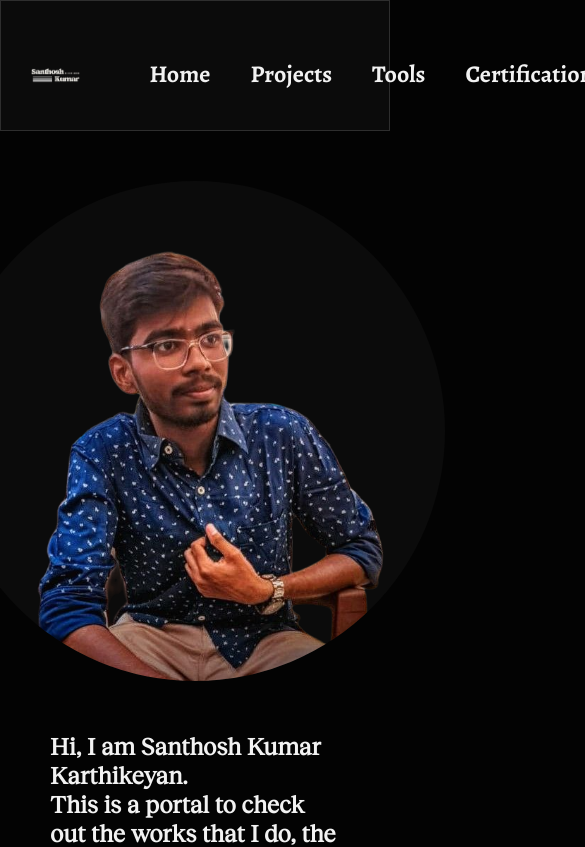
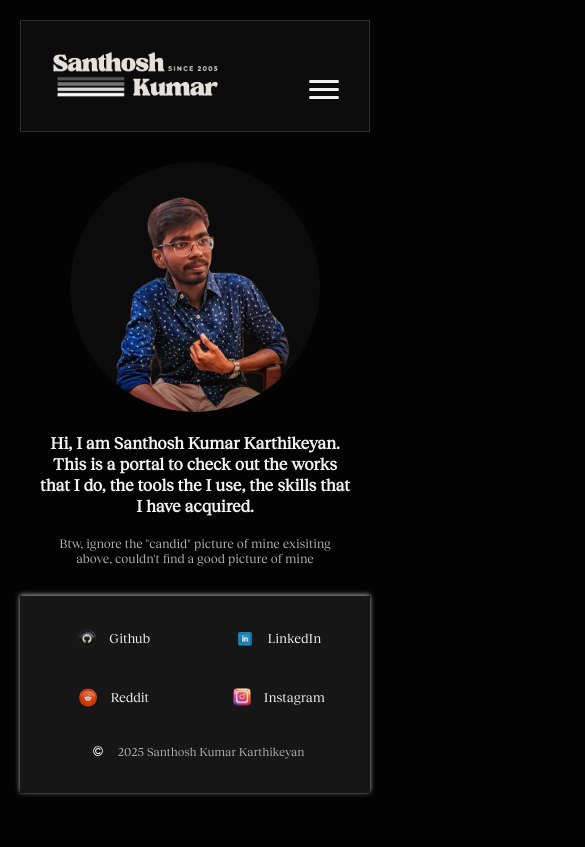
Before and after one commit to santhosh-kumar-karthikeyan/portfolio, a React (Vite) app: page / in a window 390 px wide. Shown: the top 847 px of the page, 585 px wide, since content can reach past the window. Built offline with nearby package versions, Linux system fonts and the light colour scheme.

Commit message:
add mobile responsive styles until now

```diff
--- a/src/components/Footer/Footer.jsx
+++ b/src/components/Footer/Footer.jsx
@@ -3,11 +3,12 @@ import styles from "./Footer.module.css";
 export default function Footer() {
   return (
     <footer className={styles.footer}>
+      <div className={styles.socials}>
         <div className={styles.iconContainer}>
           <img
             className={styles.icon}
             src="/assets/github.png"
-            alt="logo of github"
+            alt="GitHub logo"
           />
           <a
             className={styles.link}
@@ -21,34 +22,26 @@ export default function Footer() {
           <img
             className={styles.icon}
             src="/assets/linkedin.png"
-          alt="logo of linkedin"
+            alt="LinkedIn logo"
           />
           <a
             className={styles.link}
             target="_blank"
             href="https://www.linkedin.com/in/santhosh-k-kumar"
           >
-          Linkedin
+            LinkedIn
           </a>
         </div>
-      <section className={styles.iconContainer}>
-        <img
-          className={styles.icon}
-          src="/assets/copyright.svg"
-          alt="copyright-icon"
-        />
-        2025 Santhosh Kumar Karthikeyan
-      </section>
         <div className={styles.iconContainer}>
           <img
             className={styles.icon}
             src="/assets/reddit.png"
-            alt="reddit logo"
+            alt="Reddit logo"
           />
           <a
+            className={styles.link}
             target="_blank"
-            className={styles.link}
-            href="https://wwww.reddit.com"
+            href="https://www.reddit.com"
           >
             Reddit
           </a>
@@ -57,16 +50,26 @@ export default function Footer() {
           <img
             className={styles.icon}
             src="/assets/instagram.png"
-            alt="instagram logo"
+            alt="Instagram logo"
           />
           <a
             className={styles.link}
             target="_blank"
-            href="https://www.instagram.com/chica_chica_slim_s4ndy"
+            href="https://www.instagram.com/"
           >
             Instagram
           </a>
         </div>
+      </div>
+
+      <div className={styles.copy}>
+        <img
+          className={styles.icon}
+          src="/assets/copyright.svg"
+          alt="copyright"
+        />
+        <span>2025 Santhosh Kumar Karthikeyan</span>
+      </div>
     </footer>
   );
 }
--- a/src/components/Footer/Footer.module.css
+++ b/src/components/Footer/Footer.module.css
@@ -1,33 +1,87 @@
 .footer {
-    position: relative;
-    bottom: 0;
-    left: 0;
     width: 100%;
+    background-color: var(--bg-light);
+    font-size: 0.9rem;
+    padding: 30px 20px 20px;
     display: flex;
-    justify-content: space-between;
+    flex-direction: column;
     align-items: center;
-    background-color: var(--bg-light);
-    font-size: small;
-    padding: 20px;
+    gap: 25px;
     box-shadow: 0 -1px 5px var(--text-muted);
+}
+
+.socials {
+    display: flex;
+    flex-wrap: wrap;
+    justify-content: center;
+    gap: 25px;
 }
 
 .iconContainer {
     display: flex;
-    justify-content: flex-start;
     align-items: center;
+    gap: 8px;
 }
 
 .icon {
-    width: 30px;
-    height: 30px;
+    width: 24px;
+    height: 24px;
 }
 
 .link {
     text-decoration: none;
     color: var(--text);
+    font-weight: 500;
 }
 
 .link:visited {
     color: var(--text-muted);
 }
+
+.copy {
+    display: flex;
+    align-items: center;
+    gap: 8px;
+    color: var(--text-muted);
+    font-size: 0.85rem;
+}
+
+@media (max-width: 600px) {
+    .footer {
+        flex-direction: column;
+        align-items: center;
+        gap: 20px;
+        text-align: center;
+        padding: 30px 20px;
+        margin-bottom: 0px;
+    }
+
+    .iconContainer {
+        width: 45%;
+        justify-content: center;
+        gap: 10px;
+        margin-bottom: 10px;
+    }
+
+    .footer .iconContainer:nth-child(5) {
+        width: 100%;
+        order: 5;
+        margin-top: 20px;
+        font-size: 0.85rem;
+        color: var(--text-muted);
+        justify-content: center;
+    }
+
+    .footer .icon {
+        width: 24px;
+        height: 24px;
+    }
+
+    .link {
+        font-size: 0.95rem;
+    }
+
+    .footer {
+        flex-wrap: wrap;
+    }
+}
--- a/src/components/Hero/Hero.module.css
+++ b/src/components/Hero/Hero.module.css
@@ -5,6 +5,8 @@
     flex-direction: column;
     justify-content: center;
     align-items: center;
+    text-align: center;
+    gap: 30px;
 }
 
 .mainImage {
@@ -14,9 +16,31 @@
     object-fit: cover;
     object-position: center 20%;
     background-color: var(--bg);
-    margin-bottom: 50px;
 }
 
 .mutedText {
     color: var(--text-muted);
+    font-weight: normal;
+    margin-top: 20px;
+    font-size: 0.9rem;
 }
+
+@media (max-width: 768px) {
+    .hero {
+        margin: 30px 20px;
+        gap: 20px;
+    }
+
+    .mainImage {
+        width: 250px;
+        height: 250px;
+    }
+
+    h2 {
+        font-size: 1.2rem;
+    }
+
+    h4 {
+        font-size: 0.8rem;
+    }
+}
--- a/src/components/Navbar/Navbar.jsx
+++ b/src/components/Navbar/Navbar.jsx
@@ -1,29 +1,55 @@
+import { useState } from "react";
 import styles from "./Navbar.module.css";
 
 export default function Navbar() {
+  const [isOpen, setIsOpen] = useState(false);
+
   return (
     <nav className={styles.navbar}>
-      <a href="/" >
-              <img className={styles.logoText} src="/logo/dark1.png" alt="logo" />
+      <a href="/">
+        <img className={styles.logoText} src="/logo/dark1.png" alt="logo" />
       </a>
-      <ul className={styles.navlist}>
+
+      <button
+        className={styles.hamburger}
+        onClick={() => setIsOpen(!isOpen)}
+        aria-label="Toggle navigation"
+      >
+        <div className={`${styles.bar} ${isOpen ? styles.open : ""}`}></div>
+        <div className={`${styles.bar} ${isOpen ? styles.open : ""}`}></div>
+        <div className={`${styles.bar} ${isOpen ? styles.open : ""}`}></div>
+      </button>
+
+      <ul className={`${styles.navlist} ${isOpen ? styles.showMenu : ""}`}>
         <li>
-          <a href="/Home">Home</a>
+          <a href="/Home" onClick={() => setIsOpen(false)}>
+            Home
+          </a>
         </li>
         <li>
-          <a href="/Projects">Projects</a>
+          <a href="/Projects" onClick={() => setIsOpen(false)}>
+            Projects
+          </a>
         </li>
         <li>
-          <a href="/Tools">Tools</a>
+          <a href="/Tools" onClick={() => setIsOpen(false)}>
+            Tools
+          </a>
         </li>
         <li>
-          <a href="/Certifications">Certifications</a>
+          <a href="/Certifications" onClick={() => setIsOpen(false)}>
+            Certifications
+          </a>
         </li>
         <li>
-          <a href="/About">About</a>
+          <a href="/About" onClick={() => setIsOpen(false)}>
+            About
+          </a>
         </li>
         <li>
-          <a href="/Contact">Contact</a>
+          <a href="/Contact" onClick={() => setIsOpen(false)}>
+            Contact
+          </a>
         </li>
       </ul>
     </nav>
--- a/src/components/Navbar/Navbar.module.css
+++ b/src/components/Navbar/Navbar.module.css
@@ -1,43 +1,35 @@
+/* Default: desktop layout */
 .navbar {
-    padding: 47px 30px 30px;
+    padding: 30px;
     display: flex;
     justify-content: space-between;
     align-items: center;
-    font-family: "Zilla Slab", Impact, Haettenschweiler, 'Arial Narrow Bold', sans-serif;
     background-color: var(--bg);
+    border: 1px solid var(--border-muted);
+    font-family: "Zilla Slab", sans-serif;
     font-weight: 700;
     font-size: x-large;
-    border: 1px solid var(--border-muted);
+    flex-direction: row;
+}
+
+.logoText {
+    height: 70px;
 }
 
 .navlist {
-    width: 70%;
     display: flex;
     justify-content: space-around;
     align-items: center;
-    font-family: "Alegreya", Impact, Haettenschweiler, 'Arial Narrow Bold', sans-serif;
+    list-style: none;
+    gap: 30px;
+    font-family: "Alegreya", serif;
     font-weight: 700;
     font-size: x-large;
-    list-style: none;
 }
 
-.logoText {
-    cursor: pointer;
-    height: 100px;
-    width: 50%;
-    height: auto;
-    margin-top: 0px;
-}
-
-.navlist > a {
-    height: 90%;
-}
-
-.navlist > li > a{
+.navlist li a {
     display: inline-block;
     padding: 10px 20px;
-    cursor: pointer;
-    border-radius: 2px;
     text-decoration: none;
     color: var(--text);
     transition: transform 0.3s ease, background-color 0.3s ease;
@@ -47,3 +39,72 @@
     background-color: var(--bg-light);
     transform: scale(1.1);
 }
+
+/* Hamburger (hidden on desktop) */
+.hamburger {
+    display: none;
+    flex-direction: column;
+    justify-content: space-around;
+    width: 30px;
+    height: 24px;
+    background: none;
+    border: none;
+    cursor: pointer;
+    z-index: 1001;
+}
+
+.bar {
+    height: 3px;
+    width: 100%;
+    background-color: var(--text);
+    border-radius: 2px;
+    transition: all 0.3s ease-in-out;
+}
+
+.bar.open:nth-child(1) {
+    transform: rotate(45deg) translate(5px, 5px);
+}
+
+.bar.open:nth-child(2) {
+    opacity: 0;
+}
+
+.bar.open:nth-child(3) {
+    transform: rotate(-45deg) translate(5px, -5px);
+}
+
+/* ✅ MOBILE FIX */
+@media (max-width: 768px) {
+    .navbar {
+        flex-direction: column;
+        align-items: flex-start;
+        gap: 10px;
+    }
+
+    .logoText {
+        height: 50px;
+    }
+
+    .hamburger {
+        display: flex;
+        align-self: flex-end;
+        margin-top: -40px;
+    }
+
+    .navlist {
+        display: none;
+        flex-direction: column;
+        width: 100%;
+        gap: 10px;
+        margin-top: 10px;
+    }
+
+    .showMenu {
+        display: flex;
+    }
+
+    .navlist li a {
+        font-size: 1rem;
+        padding: 8px 16px;
+    }
+}
--- a/src/styles/index.css
+++ b/src/styles/index.css
@@ -5,16 +5,24 @@
     src: url('/fonts/reckless-neue-regular.woff2') format('woff2'),
         url('/fonts/reckless-neue-regular.woff') format('woff');
 }
+
 * {
     box-sizing: border-box;
     margin: 0;
     padding: 0;
 }
 
-html {
-    font-family: "Reckless Neue", Impact, Haettenschweiler, 'Arial Narrow Bold', sans-serif, Arial, Helvetica, sans-serif;
+html,
+body {
+    min-height: 100%;
+    width: 100%;
+    overflow-x: hidden;
+    font-size: clamp(14px, 1.5vw, 18px);
+}
+
+body {
+    font-family: 'Reckless Neue', Impact, Haettenschweiler, 'Arial Narrow Bold', sans-serif;
     background-color: var(--bg-dark);
     color: var(--text);
-    width: 100%;
-    height: 100%;
+    padding: 20px;
 }
```
Lines whose indentation alone changed are shown as unchanged.
